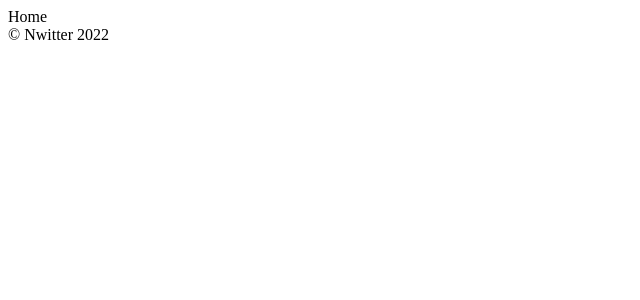
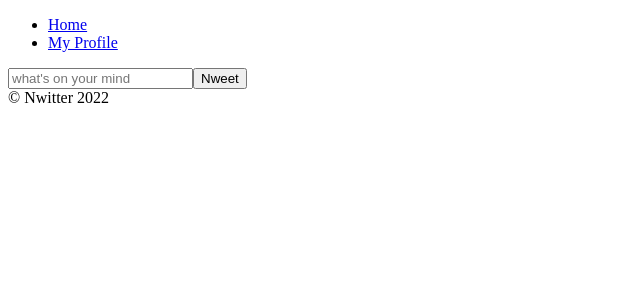
Before and after one commit to wlsdpcks/nwitter, a React (Create React App) app: page /#/ in a window 1280 px wide. Shown: the top 300 px of the page, without its empty margins (0-640 px from the left). Built offline with nearby package versions, Linux system fonts and the light colour scheme; no server answers; sample sign-in values are in the browser's storage.

Commit message:
Nweeting

```diff
--- /dev/null
+++ b/src/components/Navigation.js
@@ -0,0 +1,16 @@
+import React from "react";
+import { Link } from "react-router-dom";
+
+const Navigation = () => (
+  <nav>
+    <ul>
+      <li>
+        <Link to="/">Home</Link>
+      </li>
+      <li>
+        <Link to="/">My Profile</Link>
+      </li>
+    </ul>
+  </nav>
+);
+export default Navigation;
--- a/src/components/Router.js
+++ b/src/components/Router.js
@@ -1,22 +1,33 @@
 import React from "react";
+import { Redirect } from "react-router-dom";
 import { HashRouter as Router, Route, Switch } from "react-router-dom";
 import Auth from "../routes/Auth";
 import Home from "../routes/Home";
+import Profile from "../routes/Profile";
+import Navigation from "./Navigation";
 
 const AppRouter = ({ isLoggedIn }) => {
   return (
     <Router>
+      {isLoggedIn && <Navigation />}
       <Switch>
         {isLoggedIn ? (
           <>
             <Route exact path="/">
               <Home />
             </Route>
+            <Route exact path="/profile">
+              <Profile />
+            </Route>
+            <Redirect from="*" to="/" />
           </>
         ) : (
-          <Route exact path="/">
-            <Auth />
-          </Route>
+          <>
+            <Route exact path="/">
+              <Auth />
+            </Route>
+            <Redirect from="*" to="/" />
+          </>
         )}
       </Switch>
     </Router>
--- a/src/fbase.js
+++ b/src/fbase.js
@@ -12,4 +12,6 @@ const firebaseConfig = {
   appId: "1:1016589843212:web:fb7149a063f9cc2495a729",
 };
 firebase.initializeApp(firebaseConfig);
+export const firebaseInstance = firebase;
 export const authService = firebase.auth();
+export const dbService = firebase.firestore();
--- a/src/routes/Auth.js
+++ b/src/routes/Auth.js
@@ -1,5 +1,5 @@
 import React, { useState } from "react";
-import { authService } from "../fbase";
+import { authService, firebaseInstance } from "../fbase";
 
 const Auth = () => {
   const [email, setEmail] = useState("");
@@ -36,6 +36,19 @@ const Auth = () => {
     }
   };
   const toggleAccount = () => setNewAccount((prev) => !prev);
+  const onSocialClick = async (event) => {
+    const {
+      target: { name },
+    } = event;
+    let provider;
+    if (name === "google") {
+      provider = new firebaseInstance.auth.GoogleAuthProvider();
+    } else if (name === "github") {
+      provider = new firebaseInstance.auth.GithubAuthProvider();
+    }
+    const data = await authService.signInWithPopup(provider);
+    console.log(data);
+  };
   return (
     <div>
       <form onSubmit={onSubmit}>
@@ -62,8 +75,12 @@ const Auth = () => {
         {newAccount ? "Sign In" : "Create Account"}
       </span>
       <div>
-        <button>Continue with Google</button>
-        <button>Continue with Github</button>
+        <button onClick={onSocialClick} name="google">
+          Continue with Google
+        </button>
+        <button onClick={onSocialClick} name="github">
+          Continue with Github
+        </button>
       </div>
     </div>
   );
--- a/src/routes/Home.js
+++ b/src/routes/Home.js
@@ -1,4 +1,35 @@
-import React from "react";
+import { dbService } from "fbase";
+import React, { useState } from "react";
 
-const Home = () => <span>Home</span>;
+const Home = () => {
+  const [nweet, setNweet] = useState("");
+  const onSubmit = async (event) => {
+    event.preventDefault();
+    await dbService.collection("nweets").add({
+      nweet,
+      createdAt: Date.now(),
+    });
+    setNweet("");
+  };
+  const onChange = (event) => {
+    const {
+      target: { value },
+    } = event;
+    setNweet(value);
+  };
+  return (
+    <div>
+      <form onSubmit={onSubmit}>
+        <input
+          value={nweet}
+          onChange={onChange}
+          type="text"
+          placeholder="what's on your mind"
+          maxLength={120}
+        />
+        <input type="submit" value="Nweet" />
+      </form>
+    </div>
+  );
+};
 export default Home;
--- a/src/routes/Profile.js
+++ b/src/routes/Profile.js
@@ -1,4 +1,16 @@
 import React from "react";
+import { useHistory } from "react-router-dom";
+import { authService } from "../fbase";
 
-const Profile = () => <span>Profile</span>;
-export default Profile;
+export default () => {
+  const history = useHistory();
+  const onLogOutClick = () => {
+    authService.signOut();
+    history.push("/");
+  };
+  return (
+    <>
+      <button onClick={onLogOutClick}>Log Out</button>
+    </>
+  );
+};
```
